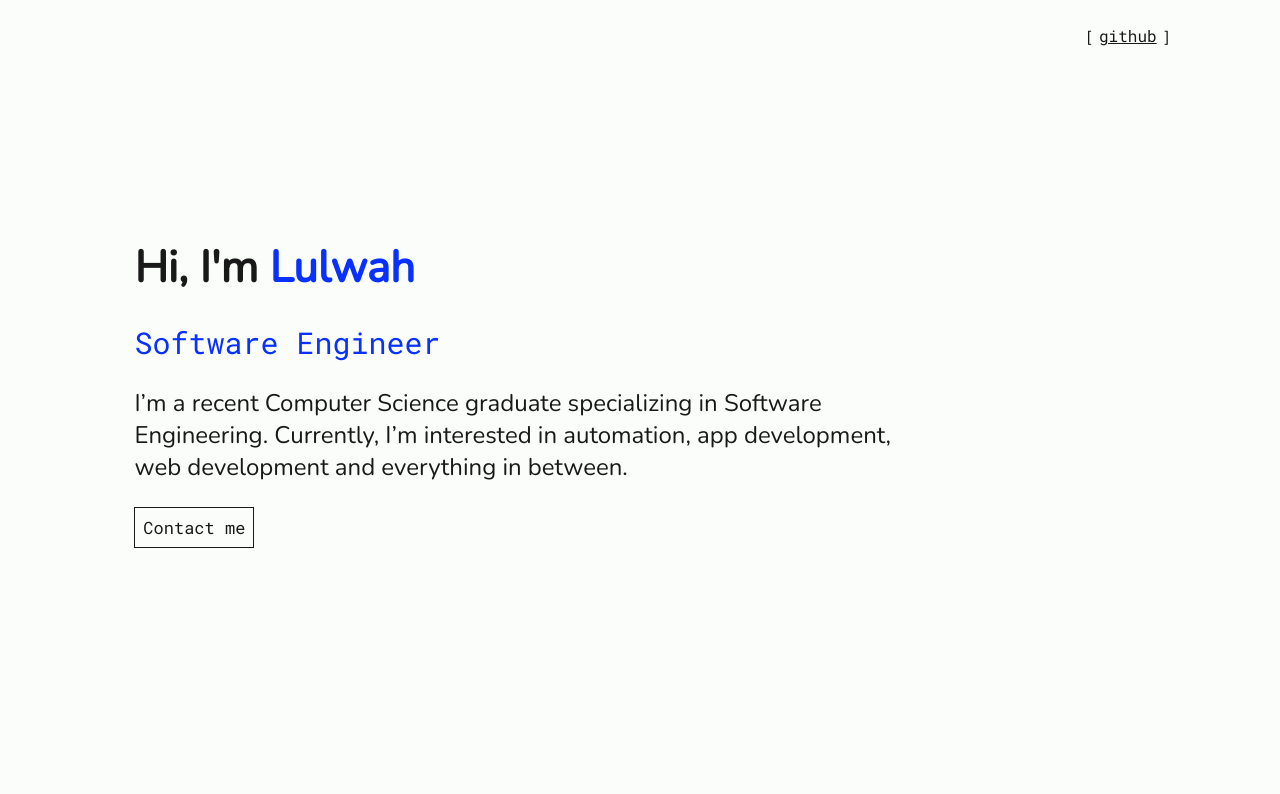
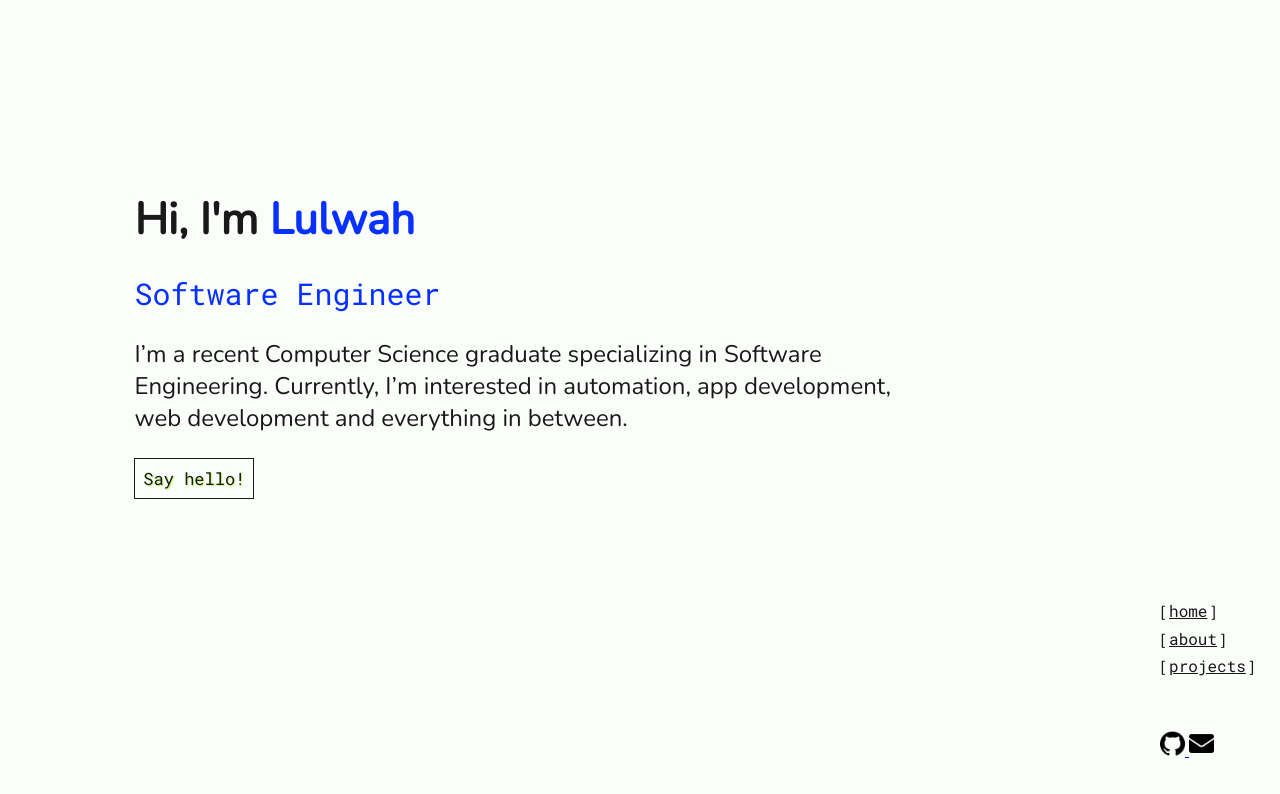
Before and after one commit to llw4h/llw4h.github.io, a plain HTML site: page index.html in a window 1280 px wide. Drawn offline with nearby package versions, Linux system fonts and the light colour scheme.

Commit message:
changed menu position, added menu icons & some display tweaks

```diff
--- a/index.html
+++ b/index.html
@@ -9,28 +9,56 @@
     <link href="style.css" rel="stylesheet">
     <link rel="shortcut icon" type="image/png" href="images/favicon.png" />
     <script type="text/javascript" src="script.js"></script>
-
 </head>
 
 <body>
-    <div id="github">
-        <p style="display: inline; padding: 2%;">[</p>
-        <a href="https://github.com/llw4h">github</a>
-        <p style="display: inline; padding: 2%;">]</p>
+    <!-- <div id="separator"> -->
+
+    <div id="left-side" style="margin-left: 10%; margin-top: 15%; margin-right: 27%; margin-bottom: 15%;">
+        <a id="home-part">
+            <h1 style="display: inline;">Hi, I'm </h1>
+            <h1 id="name" style="display: inline;">Lulwah</h1>
+            <section>
+                <h2 id="position">Software Engineer</h2>
+                <p id="summary">I’m a recent Computer Science graduate specializing in Software Engineering. Currently,
+                    I’m
+                    interested in automation, app development, web development and everything in between.</p>
+                <button id="contact" type="button"><a href="mailto:lmnerpio@gmail.com">Say hello!</a></button>
+            </section>
+        </a>
     </div>
 
-    <div style="margin-left: 10%; margin-top: 15%; margin-right: 27%;">
-        <head>
-            <h1 style="display: inline;">Hi, I'm </h1>
-            <h1 id="name" style="display: inline;">Lulwah</h1>
-        </head>
-        <section>
-            <h2 id="type">Software Engineer</h2>
-            <p id="summary">I’m a recent Computer Science graduate specializing in Software Engineering. Currently, I’m interested in automation, app development, web development and everything in between.</p>
-            <button id="contact" type="button"><a href="">Contact me</a></button>
+    <div id="right-side">
+        <div id="menu">
+            <div id="home">
+                <p style="display: inline;">[</p>
+                <a href="#home-part">home</a>
+                <p style="display: inline;">]</p>
+            </div>
+            <div id="about">
+                <p style="display: inline;">[</p>
+                <a href="">about</a>
+                <p style="display: inline;">]</p>
+            </div>
+            <div id="projects">
+                <p style="display: inline;">[</p>
+                <a href="">projects</a>
+                <p style="display: inline;">]</p>
+            </div>
+            <div id="menu-icons">
+                <a target="_blank" href="https://github.com/llw4h">
+                    <img class="default" src="images/github.png" alt="github" />
+                    <img class="hover" src="images/github_hover.png" alt="github" />
+                </a>
+                <a href="mailto:lmnerpio@gmail.com">
+                    <img class="default" src="images/mail.png" alt="email" />
+                    <img class="hover" src="images/mail_hover.png" alt="email" />
+                </a>
+            </div>
+        </div>
     </div>
-    </section>
 
+    <!-- </div> -->
 </body>
 
 </html>
--- a/script.js
+++ b/script.js
@@ -3,7 +3,7 @@ document.addEventListener('DOMContentLoaded', function (event) {
 
     function typeWriter(text, i, fnCallback) {
         if (i < (text.length)) {
-            document.querySelector("#type").innerHTML = text.substring(0, i + 1) + '<span aria-hidden="true"></span>';
+            document.querySelector("#position").innerHTML = text.substring(0, i + 1) + '<span aria-hidden="true"></span>';
 
             setTimeout(function () {
                 typeWriter(text, i + 1, fnCallback)
--- a/style.css
+++ b/style.css
@@ -17,11 +17,48 @@ p {
     font-family: 'Nunito', sans-serif;
 }
 
+a img.hover {
+    display: none;
+}
+a img.default {
+    display: inherit;
+}
+a:hover img.hover {
+    display: inherit;
+}
+a:hover img.default {
+    display: none;
+}
+
+#menu-icons{
+    margin-top: 50%;
+}
+.default , .hover{
+    height: 25px;
+    width: 25px;
+    display: inline-block;
+}
+
+
+#home, #about, #projects {
+    margin-bottom: 5%;
+}
+
+#right-side{
+    margin-left: 90%;
+    position: fixed;
+    top: 75%;
+}
+#menu {
+    display: grid;
+    grid-template-columns: 1fr;
+}
+
 #name {
     color: #0831FF;
 }
 
-#type {
+#position {
     /* filter: drop-shadow(2px 2px 6px #0831FF); */
     font-family: 'Roboto Mono', monospace;
     color: #0831FF;
@@ -44,12 +81,7 @@ span {
     }
 }
 
-#github {
-    margin-left: 85%;
-    margin-top: 2%;
-}
-
-#github a {
+#about a, #projects a, #home a {
     background-image: linear-gradient(to right, rgba(255, 255, 255, 0) 50%, #BDFF60 50%);
     background-position: -0% 0;
     background-size: 200% auto;
@@ -60,7 +92,7 @@ span {
     font-family: 'Roboto Mono', monospace;
 }
 
-#github a:hover {
+#about a:hover, #projects a:hover, #home a:hover {
     background-position: -99.99% 0;
     color: #0831FF;
 }
@@ -77,6 +109,7 @@ span {
 #contact a {
     text-decoration: none;
     color: #191919;
+    text-shadow: 1px 1px 1px #bdff58;
 }
 
 #contact:hover {
```
Also changed, not shown: images/github.png (added), images/github_hover.png (added), images/mail.png (added), images/mail_hover.png (added), 2 other files.
